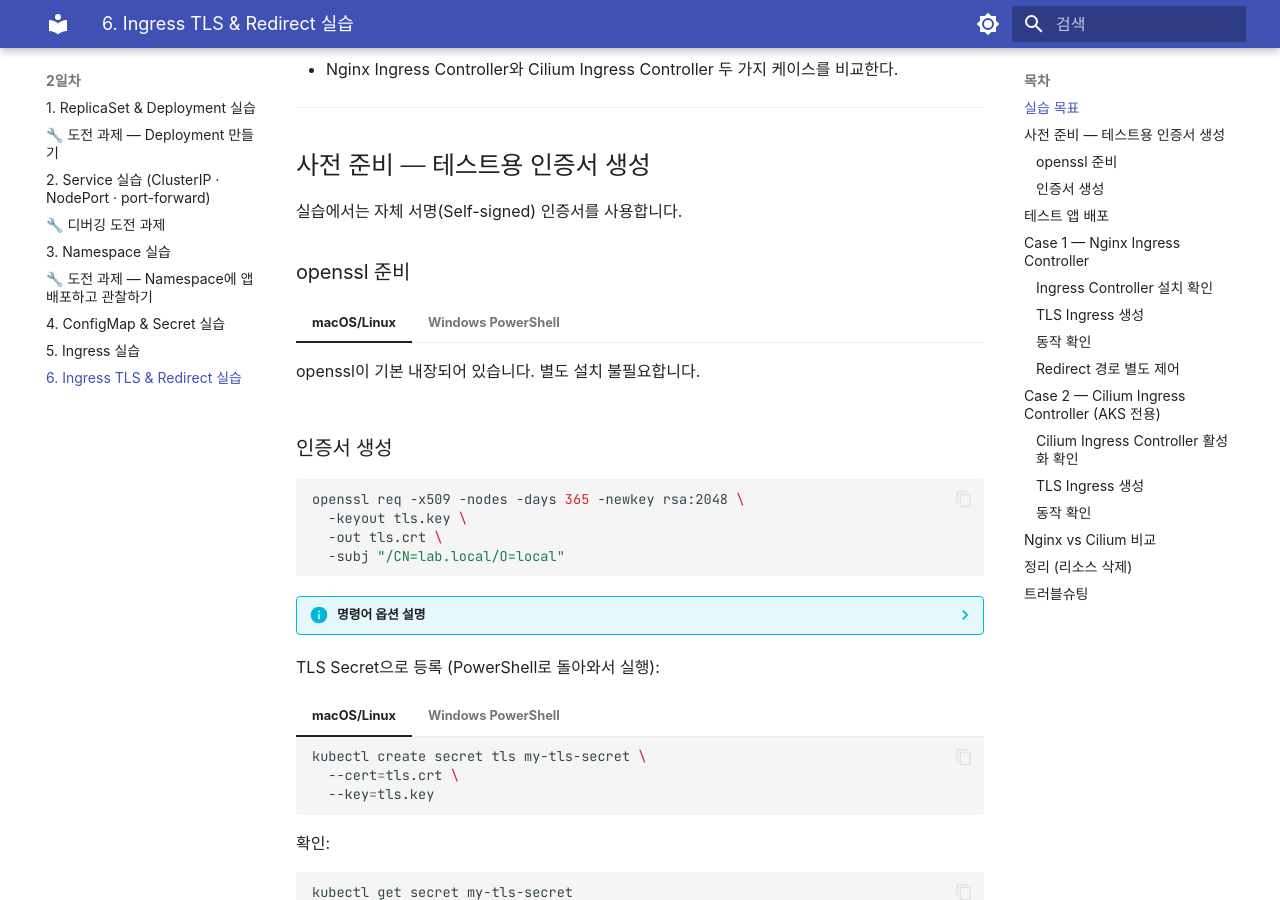
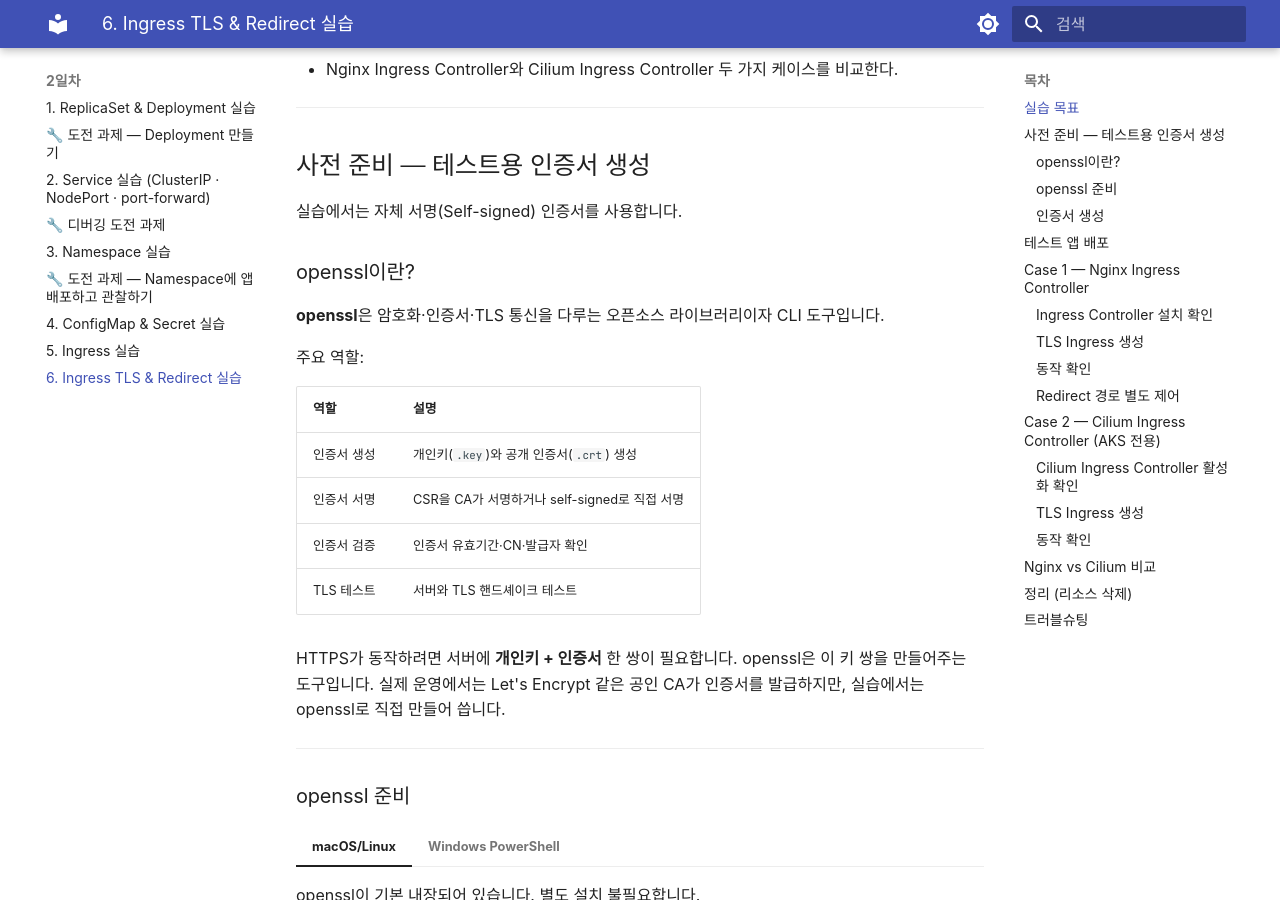
Before and after one commit to skilleat-labs/k8s-for-4days, an MkDocs documentation site: the page built from docs/day2/3-1-1-ingress-tls.md, in a window 1280 px wide and 900 px high, scrolled down 289 px. Built offline with MkDocs 1.6.1 and Material for MkDocs 9.7.7, drawn with Linux system fonts in a browser that asks for light colours; some web fonts are replaced.

Commit message:
Add openssl role explanation to TLS lab

```diff
--- a/docs/day2/3-1-1-ingress-tls.md
+++ b/docs/day2/3-1-1-ingress-tls.md
@@ -11,6 +11,23 @@
 ## 사전 준비 — 테스트용 인증서 생성
 
 실습에서는 자체 서명(Self-signed) 인증서를 사용합니다.
+
+### openssl이란?
+
+**openssl**은 암호화·인증서·TLS 통신을 다루는 오픈소스 라이브러리이자 CLI 도구입니다.
+
+주요 역할:
+
+| 역할 | 설명 |
+|------|------|
+| 인증서 생성 | 개인키(`.key`)와 공개 인증서(`.crt`) 생성 |
+| 인증서 서명 | CSR을 CA가 서명하거나 self-signed로 직접 서명 |
+| 인증서 검증 | 인증서 유효기간·CN·발급자 확인 |
+| TLS 테스트 | 서버와 TLS 핸드셰이크 테스트 |
+
+HTTPS가 동작하려면 서버에 **개인키 + 인증서** 한 쌍이 필요합니다. openssl은 이 키 쌍을 만들어주는 도구입니다. 실제 운영에서는 Let's Encrypt 같은 공인 CA가 인증서를 발급하지만, 실습에서는 openssl로 직접 만들어 씁니다.
+
+---
 
 ### openssl 준비
 
```
